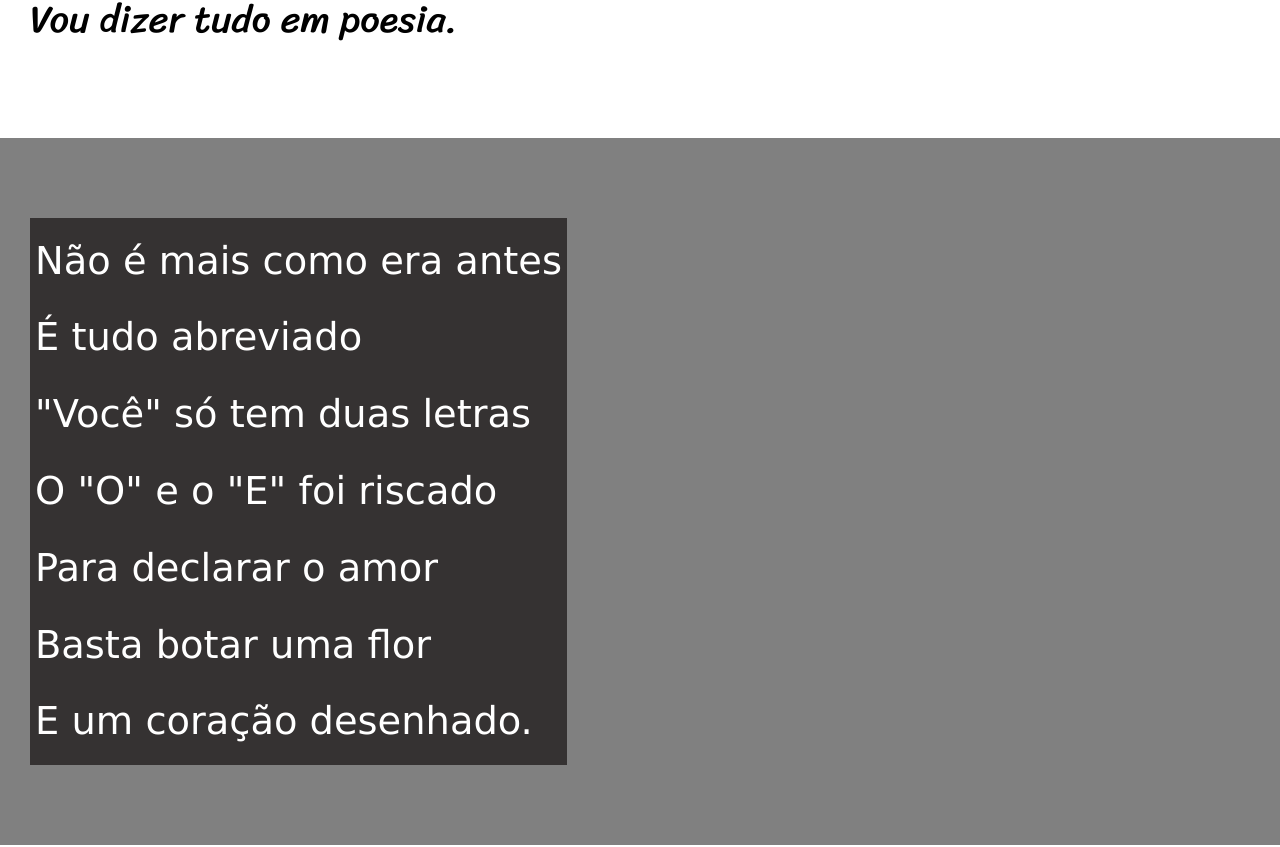
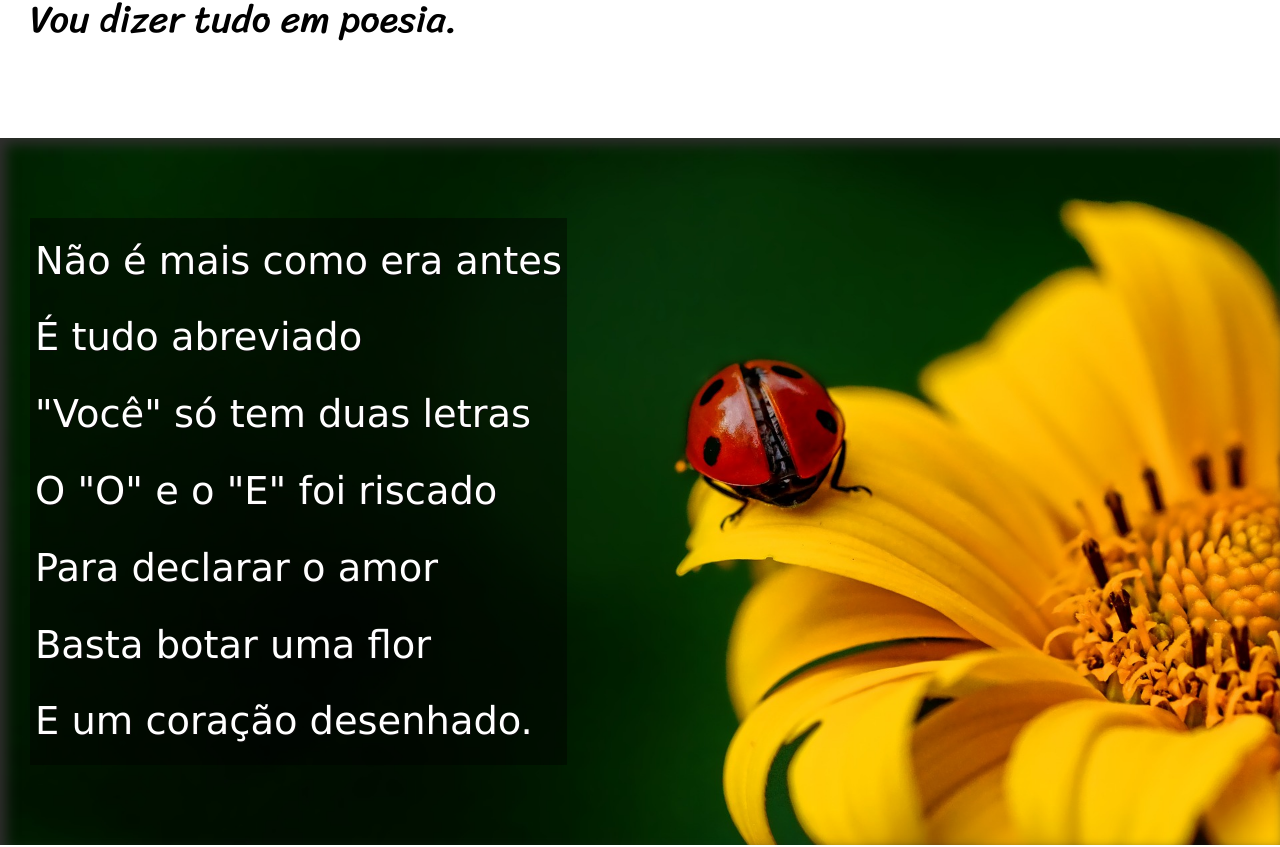
Before and after one commit to oprimoprogramador/HTML-CSS, a plain HTML site: page desafio 12/index.html in a window 1280 px wide. Shown: the part 828-1675 px from the top of the page. Drawn offline with Linux system fonts and the light colour scheme.

Commit message:
Atualização projeto 12 Concluido

```diff
--- a/desafio 12/estilo/style.css
+++ b/desafio 12/estilo/style.css
@@ -18,7 +18,7 @@
 }
 
 html, body {
-    min-height: 100vh;
+
     background-color: darkgray;
     font-family: var(--font1);
 }
@@ -68,12 +68,33 @@ section.normal {
 section.imagem {
     background-color: grey;
     color: white;
+    box-shadow: inset 6px 6px 13px rgb(49, 47, 47);
+    background-size: cover;
+    background-attachment: fixed;
 }
 
 section.imagem > p {
-    background-color: rgb(53, 50, 50);
+    background-color: rgba(0, 0, 0, 0.432);
     display: inline-block;
     padding: 5px;
+    text-shadow: 1px 1px 0px rgb(14, 12, 12);
+
+}
+
+section#img01 {
+    background-image: url('../imagens/background001.jpg');
+    background-position: right center;
+
+
+
+}
+
+section#img02 {
+    background-image: url('../imagens/background002.jpg');
+    background-position: right center;
+
+
+
 }
 
 footer {
@@ -81,4 +102,5 @@ footer {
     color: white;
     text-align: center;
     padding: 10px;
+
 }
--- a/desafio 12/index.html
+++ b/desafio 12/index.html
@@ -26,7 +26,7 @@
 
 
 
-<section class="imagem">
+<section class="imagem" id="img01">
     <p>
         Não é mais como era antes <br>
         É tudo abreviado <br>
@@ -64,7 +64,7 @@
 
 
 
-<section class="imagem">
+<section class="imagem" id="img02">
     <p>
         Tenho saudade das cartas <br>
         Escritas com a própria mão <br>
```
